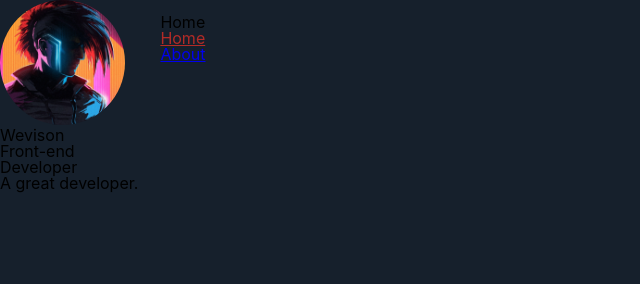
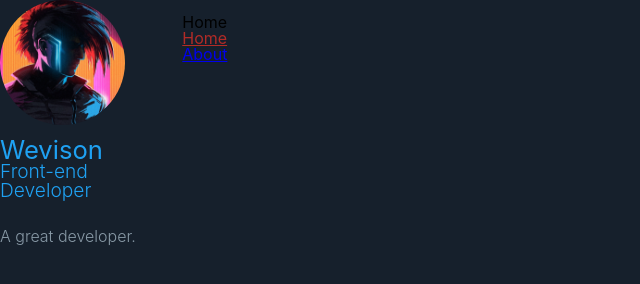
Before and after one commit to XxWexX5/my-blog, a Gatsby site: page / in a window 1280 px wide. Shown: the whole page, without its empty margins (0-640 px from the left). Built offline with nearby package versions, Linux system fonts and the light colour scheme; Gatsby itself is replaced by a stand-in of ours.

Commit message:
[ FEATURE ] Adding style in component Profile.

```diff
--- a/src/components/Profile/index.tsx
+++ b/src/components/Profile/index.tsx
@@ -2,14 +2,25 @@ import React from "react"
 
 import Avatar from "../Avatar"
 
+import * as Styled from "./styles"
+
 const Profile = () => (
-  <div className="wrapper-profile">
-    <Avatar />
+  <Styled.ProfileWrapper className="wrapper-profile">
+    <Styled.ProfileLink to="/">
+      <Avatar />
 
-    <h2 className="title">Wevison</h2>
-    <h3 className="subtitle">Front-end Developer</h3>
-    <p className="descript">A great developer.</p>
-  </div>
+      <Styled.ProfileAuthor className="title">
+        Wevison
+        <Styled.ProfilePosition className="subtitle">
+          Front-end Developer
+        </Styled.ProfilePosition>
+      </Styled.ProfileAuthor>
+    </Styled.ProfileLink>
+
+    <Styled.ProfileDescription className="descript">
+      A great developer.
+    </Styled.ProfileDescription>
+  </Styled.ProfileWrapper>
 )
 
 export default Profile
--- /dev/null
+++ b/src/components/Profile/styles.js
@@ -0,0 +1,35 @@
+import styled from "styled-components"
+
+import { Link } from "gatsby"
+
+export const ProfileWrapper = styled.section`
+  color: #8899a6;
+  display: flex;
+  flex-direction: column;
+`
+export const ProfileLink = styled(Link)`
+  font-size: 1.6rem;
+  text-decoration: none;
+  transition: color 0.5s;
+
+  &:hover {
+    color: #1fa1f2;
+  }
+`
+
+export const ProfileAuthor = styled.h1`
+  font-size: 1.6rem;
+  margin: 0.5rem auto 1.5rem;
+`
+
+export const ProfilePosition = styled.small`
+  display: block;
+  font-size: 1.2rem;
+  font-weight: 300;
+`
+
+export const ProfileDescription = styled.p`
+  font-size: 1rem;
+  font-weight: 300;
+  line-height: 1.4;
+`
```
